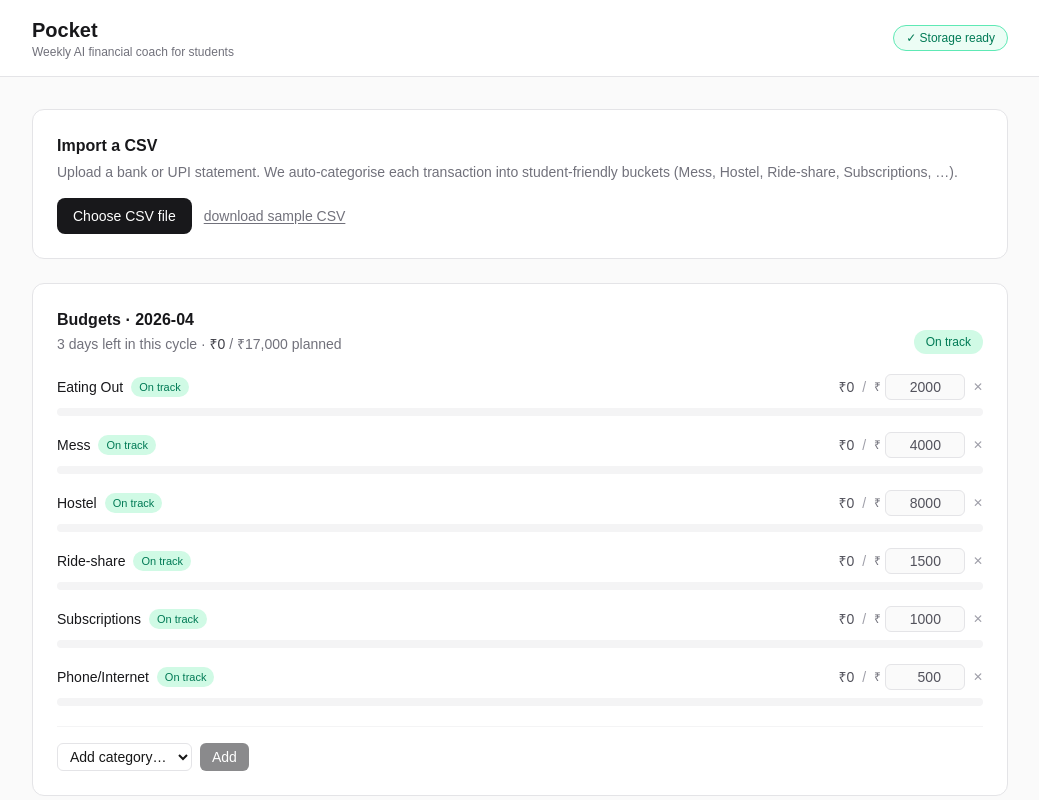
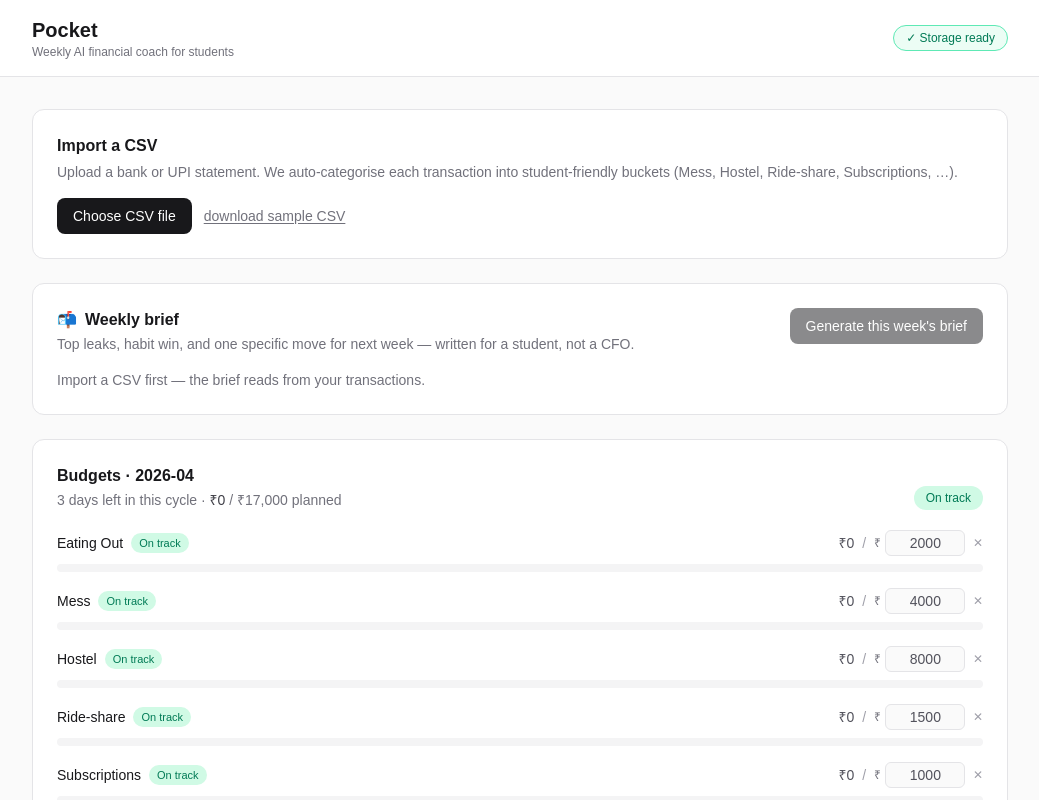
Before and after one commit to rahulsetia-tech/Claude-project-, a Next.js app: page / in a window 1280 px wide. Shown: the top 800 px of the page, without its empty margins (120-1159 px from the left). Built offline with nearby package versions, Linux system fonts and the light colour scheme.

Commit message:
feat: weekly advice brief (deterministic v1) (#3)

```diff
--- a/src/components/Dashboard.tsx
+++ b/src/components/Dashboard.tsx
@@ -4,6 +4,7 @@ import { useEffect, useState } from "react";
 import Budgets from "./Budgets";
 import CsvImport from "./CsvImport";
 import TransactionTable from "./TransactionTable";
+import WeeklyBrief from "./WeeklyBrief";
 import {
   loadTransactions,
   saveTransactions,
@@ -39,6 +40,8 @@ export default function Dashboard() {
     <div className="space-y-6">
       <CsvImport onImport={onImport} />
 
+      <WeeklyBrief transactions={transactions} />
+
       <Budgets transactions={transactions} />
 
       {!hydrated ? null : transactions.length === 0 ? (
--- /dev/null
+++ b/src/components/WeeklyBrief.tsx
@@ -0,0 +1,132 @@
+"use client";
+
+import { useEffect, useState } from "react";
+import { load, save } from "@/lib/storage";
+import { synthesiseBrief, type Brief } from "@/lib/brief";
+import { loadBudgets } from "@/lib/budgets";
+import type { Transaction } from "@/lib/transactions";
+
+const KEY = "pocket:last-brief";
+
+const fmt = new Intl.NumberFormat("en-IN", {
+  style: "currency",
+  currency: "INR",
+  maximumFractionDigits: 0,
+});
+
+interface Props {
+  transactions: Transaction[];
+}
+
+export default function WeeklyBrief({ transactions }: Props) {
+  const [brief, setBrief] = useState<Brief | null>(null);
+  const [hydrated, setHydrated] = useState(false);
+  const [generating, setGenerating] = useState(false);
+
+  useEffect(() => {
+    setBrief(load<Brief | null>(KEY, null));
+    setHydrated(true);
+  }, []);
+
+  async function generate() {
+    setGenerating(true);
+    try {
+      // brief, but with a tiny delay so the loading state is visible.
+      await new Promise((r) => setTimeout(r, 250));
+      const budgets = loadBudgets();
+      const b = synthesiseBrief(transactions, budgets);
+      setBrief(b);
+      save(KEY, b);
+    } finally {
+      setGenerating(false);
+    }
+  }
+
+  if (!hydrated) return null;
+
+  const noData = transactions.length === 0;
+
+  return (
+    <div className="rounded-xl border border-zinc-200 bg-white p-6 dark:border-zinc-800 dark:bg-zinc-900">
+      <div className="flex flex-wrap items-start justify-between gap-3">
+        <div>
+          <h2 className="flex items-center gap-2 text-base font-semibold text-zinc-900 dark:text-zinc-50">
+            <span aria-hidden>📬</span>
+            Weekly brief
+          </h2>
+          <p className="mt-0.5 text-sm text-zinc-500">
+            {brief
+              ? `Generated ${new Date(brief.generatedAt).toLocaleString("en-IN")} · ${brief.monthKey}`
+              : "Top leaks, habit win, and one specific move for next week — written for a student, not a CFO."}
+          </p>
+        </div>
+        <button
+          onClick={generate}
+          disabled={noData || generating}
+          className="rounded-lg bg-zinc-900 px-4 py-2 text-sm font-medium text-white hover:bg-zinc-700 disabled:opacity-50 dark:bg-zinc-100 dark:text-zinc-900 dark:hover:bg-zinc-300"
+        >
+          {generating
+            ? "Reading your spend…"
+            : brief
+              ? "Regenerate"
+              : "Generate this week's brief"}
+        </button>
+      </div>
+
+      {!brief && noData && (
+        <p className="mt-4 text-sm text-zinc-500">
+          Import a CSV first — the brief reads from your transactions.
+        </p>
+      )}
+
+      {brief && (
+        <div className="mt-5 grid gap-4 md:grid-cols-3">
+          <section className="rounded-lg bg-zinc-50 p-4 dark:bg-zinc-950">
+            <h3 className="text-xs font-semibold uppercase tracking-wide text-zinc-500">
+              Top 3 leaks
+            </h3>
+            <ol className="mt-2 space-y-1 text-sm text-zinc-800 dark:text-zinc-200">
+              {brief.topLeaks.length === 0 && (
+                <li className="text-zinc-500">Nothing logged this cycle yet.</li>
+              )}
+              {brief.topLeaks.map((l, i) => (
+                <li key={l.category} className="flex justify-between gap-2">
+                  <span>
+                    {i + 1}. {l.category}
+                  </span>
+                  <span className="tabular-nums text-zinc-500">
+                    {fmt.format(l.amount)}
+                  </span>
+                </li>
+              ))}
+            </ol>
+          </section>
+
+          <section className="rounded-lg bg-emerald-50 p-4 dark:bg-emerald-950/40">
+            <h3 className="text-xs font-semibold uppercase tracking-wide text-emerald-700 dark:text-emerald-300">
+              Habit win
+            </h3>
+            <p className="mt-2 text-sm text-zinc-800 dark:text-zinc-200">
+              {brief.habitWin}
+            </p>
+          </section>
+
+          <section className="rounded-lg bg-amber-50 p-4 dark:bg-amber-950/40">
+            <h3 className="text-xs font-semibold uppercase tracking-wide text-amber-700 dark:text-amber-300">
+              Next week&apos;s move
+            </h3>
+            <p className="mt-2 text-sm text-zinc-800 dark:text-zinc-200">
+              {brief.nextMove}
+            </p>
+          </section>
+        </div>
+      )}
+
+      {brief && (
+        <p className="mt-4 text-xs text-zinc-400">
+          Source: {brief.source === "claude" ? "Claude API" : "local synthesis (no API key)"}
+        </p>
+      )}
+    </div>
+  );
+}
--- /dev/null
+++ b/src/lib/brief.ts
@@ -0,0 +1,106 @@
+import {
+  computeSpentByCategory,
+  currentMonthKey,
+  statusFor,
+  type Budget,
+} from "./budgets";
+import type { Transaction } from "./transactions";
+
+export interface BriefLeak {
+  category: string;
+  amount: number;
+}
+
+export interface Brief {
+  generatedAt: string;
+  monthKey: string;
+  topLeaks: BriefLeak[];
+  habitWin: string;
+  nextMove: string;
+  source: "local" | "claude";
+}
+
+const fmt = new Intl.NumberFormat("en-IN", {
+  style: "currency",
+  currency: "INR",
+  maximumFractionDigits: 0,
+});
+
+export function synthesiseBrief(
+  transactions: Transaction[],
+  budgets: Budget[],
+): Brief {
+  const monthKey = currentMonthKey();
+  const spent = computeSpentByCategory(transactions, monthKey);
+
+  const ranked = Object.entries(spent)
+    .sort((a, b) => b[1] - a[1])
+    .slice(0, 3);
+  const topLeaks: BriefLeak[] = ranked.map(([category, amount]) => ({
+    category,
+    amount,
+  }));
+
+  const overs = budgets.filter(
+    (b) => statusFor(spent[b.category] ?? 0, b.limit) === "over",
+  );
+  const warnings = budgets.filter(
+    (b) => statusFor(spent[b.category] ?? 0, b.limit) === "warning",
+  );
+  const onTrack = budgets.filter((b) => {
+    const used = spent[b.category] ?? 0;
+    return used > 0 && b.limit > 0 && used / b.limit < 0.5;
+  });
+
+  const habitWin = computeHabitWin(onTrack, spent, ranked.length);
+  const nextMove = computeNextMove(overs, warnings, ranked, spent);
+
+  return {
+    generatedAt: new Date().toISOString(),
+    monthKey,
+    topLeaks,
+    habitWin,
+    nextMove,
+    source: "local",
+  };
+}
+
+function computeHabitWin(
+  onTrack: Budget[],
+  spent: Record<string, number>,
+  rankedCount: number,
+): string {
+  if (onTrack.length > 0) {
+    const o = onTrack[0];
+    return `You held ${o.category} to ${fmt.format(spent[o.category] ?? 0)} this cycle — well under your ${fmt.format(o.limit)} cap. That's the kind of category to leave alone.`;
+  }
+  if (rankedCount > 0) {
+    return `You're tracking ${rankedCount} active categor${rankedCount === 1 ? "y" : "ies"}. The simple weekly habit: glance at this card every Sunday.`;
+  }
+  return "Import a CSV first — once you have transactions, the brief becomes specific.";
+}
+
+function computeNextMove(
+  overs: Budget[],
+  warnings: Budget[],
+  ranked: [string, number][],
+  spent: Record<string, number>,
+): string {
+  if (overs.length > 0) {
+    const o = overs[0];
+    const used = spent[o.category] ?? 0;
+    return `${o.category} crossed ${fmt.format(o.limit)} — by ${fmt.format(used - o.limit)}. Hard cap it: skip the next two ${o.category.toLowerCase()} purchases this week.`;
+  }
+  if (warnings.length > 0) {
+    const w = warnings[0];
+    const pct = w.limit > 0
+      ? Math.round(((spent[w.category] ?? 0) / w.limit) * 100)
+      : 0;
+    return `${w.category} is at ${pct}% of its cap. Cool it for the rest of the cycle — even 3 days off should pull it back under.`;
+  }
+  if (ranked.length > 0) {
+    const [cat, amt] = ranked[0];
+    return `Your biggest leak is ${cat} at ${fmt.format(amt)}. Set a budget for it on the Budgets card so the alerts can do the work.`;
+  }
+  return "Import a CSV to start, then come back here for a personalised plan.";
+}
```
